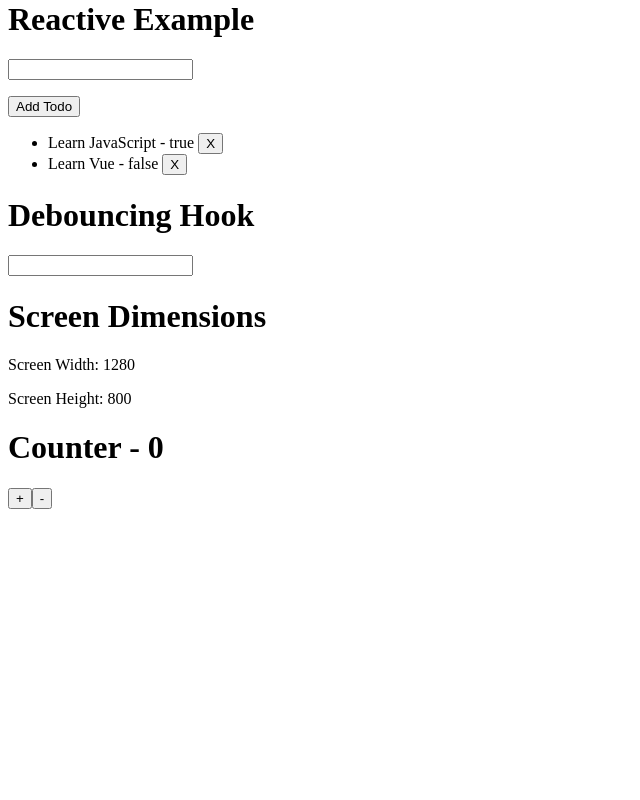
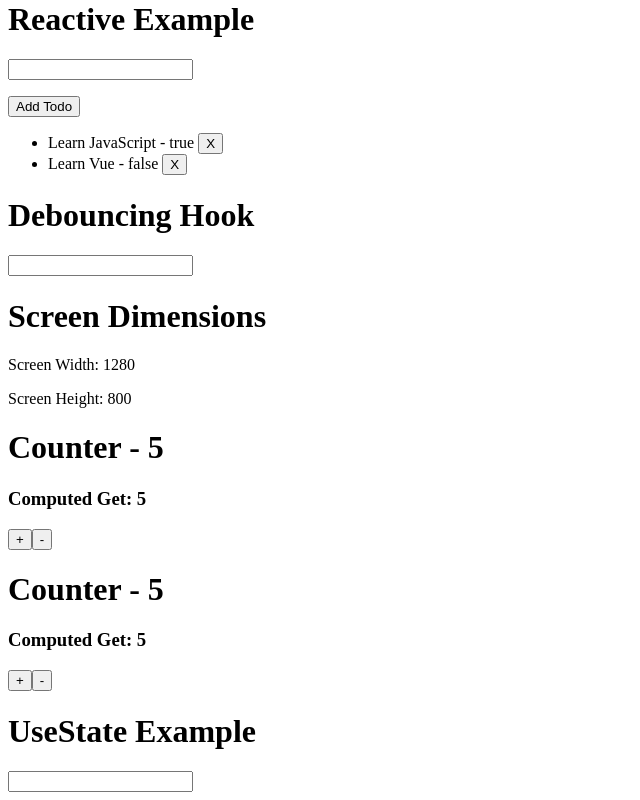
Before and after one commit to pwdrysdale/vue3playground, a Vue app: page / in a window 1280 px wide. Shown: the part 607-1407 px from the top of the page, without its empty margins (0-640 px from the left). Before the commit the page ends 1124 px from the top, so only its background shows below. Built offline with nearby package versions, Linux system fonts and the light colour scheme.

Commit message:
cleaning up state management

```diff
--- a/src/App.vue
+++ b/src/App.vue
@@ -1,18 +1,20 @@
 <template>
   <h1>{{ msg }}</h1>
-  <input v-model="msg" />
-  <HelloWorld :msg="msg" otherProp="static" />
-  <HelloAgainWorld :msg="msg" otherProp="static" />
-  <Counter />
-  <CounterTwo :count="count" @increment="increment" @decrement="decrement" />
-  <ReactiveExample />
-  <DebounceExample />
-  <ScreenDimensionsExample />
-  <UseCounterExample />
+  <input v-model="msg"/>
+  <HelloWorld :msg="msg" otherProp="static"/>
+  <HelloAgainWorld :msg="msg" otherProp="static"/>
+  <Counter/>
+  <CounterTwo :count="count" @increment="increment" @decrement="decrement"/>
+  <ReactiveExample/>
+  <DebounceExample/>
+  <ScreenDimensionsExample/>
+  <UseCounterExample/>
+  <UseCounterExample/>
+  <UseStateExample/>
 </template>
 
 <script setup>
-import { ref } from "vue"
+import {ref} from "vue"
 import HelloWorld from "@/components/HelloWorld"
 import HelloAgainWorld from "@/components/HelloAgainWorld"
 import Counter from "@/components/Counter"
@@ -21,6 +23,7 @@ import ReactiveExample from "@/components/ReactiveExample"
 import DebounceExample from "@/components/DebounceExample"
 import ScreenDimensionsExample from "@/components/ScreenDimensionsExample"
 import UseCounterExample from "@/components/UseCounterExample.vue"
+import UseStateExample from "@/components/UseStateExample";
 
 const msg = ref("Hello World")
 
--- a/src/components/UseCounterExample.vue
+++ b/src/components/UseCounterExample.vue
@@ -1,20 +1,15 @@
 <template>
   <div>
     <h1>Counter - {{ count }}</h1>
+    <h3>Computed Get: {{ count }}</h3>
     <button @click="increment">+</button>
     <button @click="decrement">-</button>
   </div>
 </template>
 
 <script setup>
-import { ref } from "vue"
 import useCounter from "../hooks/useCounter"
 
-const { increment, decrement, subscribe } = useCounter(0)
+const {increment, decrement, count} = useCounter(5)
 
-subscribe((v) => {
-  count.value = v
-})
-
-const count = ref(0)
 </script>
--- /dev/null
+++ b/src/components/UseStateExample.vue
@@ -0,0 +1,14 @@
+<template>
+  <div>
+    <h1>UseState Example</h1>
+    <input type="text" :value="name" @input="setName($event.target.value)"/>
+    <span>{{ name }}</span>
+  </div>
+</template>
+
+<script setup>
+import useState from "@/hooks/useState";
+
+const [name, setName] = useState("")
+
+</script>
--- a/src/hooks/useCounter.js
+++ b/src/hooks/useCounter.js
@@ -1,21 +1,26 @@
-import { makeObservable } from "@/designPatterns/makeObservable"
-import { ref } from "vue"
+import {makeObservable} from "@/designPatterns/makeObservable"
+import {ref} from "vue"
 
-const useCounter = (init) => {
-  const { get, set, subscribe } = makeObservable(init)
+const {get, set, subscribe} = makeObservable(0)
 
-  const getCount = () => ref(get())
+const useCounter = (init = 0) => {
+    set(init)
 
-  const increment = () => {
-    console.log(getCount())
-    set(getCount().value + 1)
-  }
+    const count = ref(get())
 
-  const decrement = () => {
-    set(getCount - 1)
-  }
+    subscribe((newCount) => {
+        count.value = newCount
+    })
 
-  return { increment, decrement, subscribe }
+    const increment = () => {
+        set(count.value + 1)
+    }
+
+    const decrement = () => {
+        set(count.value - 1)
+    }
+
+    return {count, increment, decrement}
 }
 
 export default useCounter
--- /dev/null
+++ b/src/hooks/useState.js
@@ -0,0 +1,12 @@
+import {readonly, ref} from "vue";
+
+const useState = (initialState) => {
+    const state = ref(initialState);
+    const setState = (newState) => {
+        state.value = newState
+    }
+
+    return [readonly(state), setState]
+}
+
+export default useState
```
